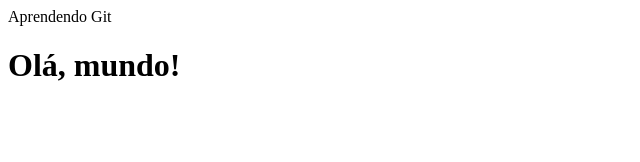
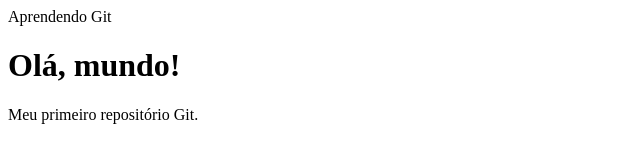
Before and after one commit to Mnascmento/ola-mundo-app, a plain HTML site: page index.html in a window 1280 px wide. Shown: the whole page, without its empty margins (0-640 px from the left). Drawn offline with Linux system fonts and the light colour scheme.

Commit message:
Modificado

```diff
--- a/index.html
+++ b/index.html
@@ -4,5 +4,6 @@
     </head>
     <body>
         <h1>Olá, mundo!</h1>
+        <p>Meu primeiro repositório Git.</p>
     </body>
 </html>
```
